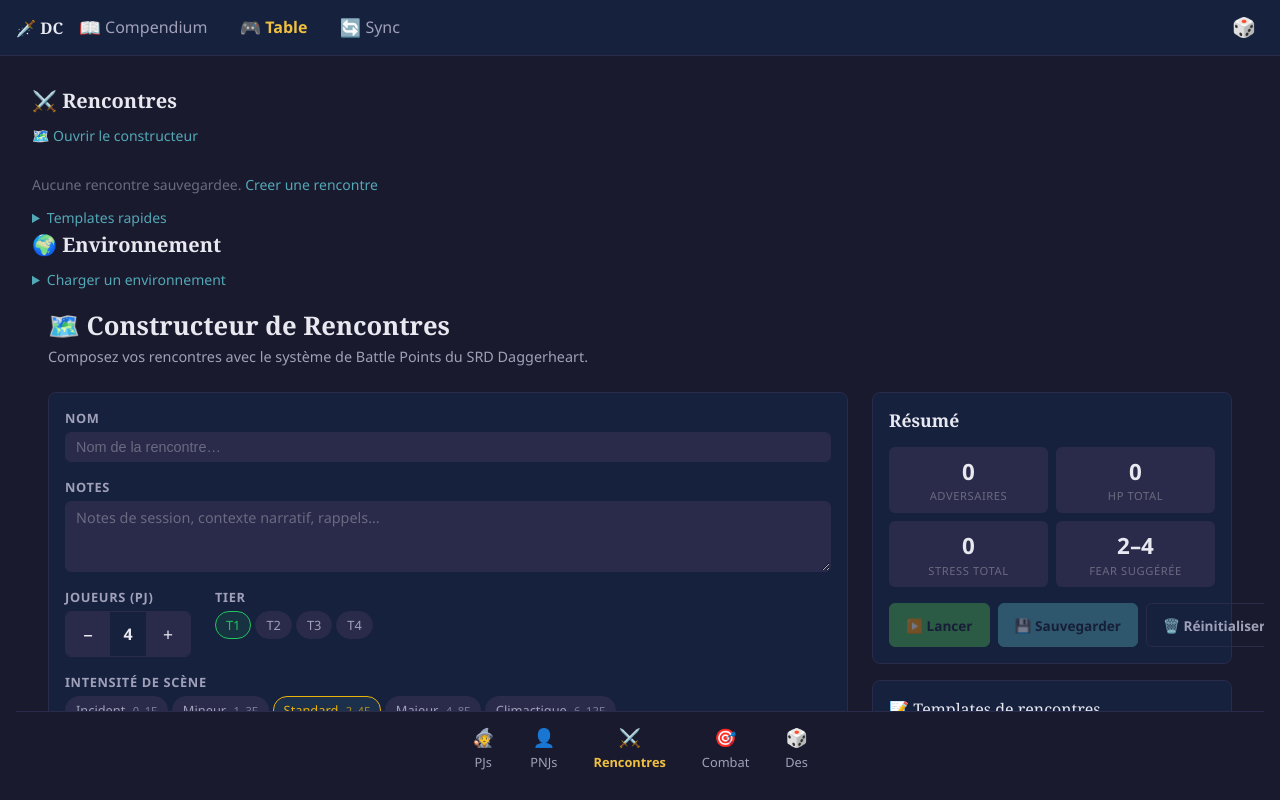
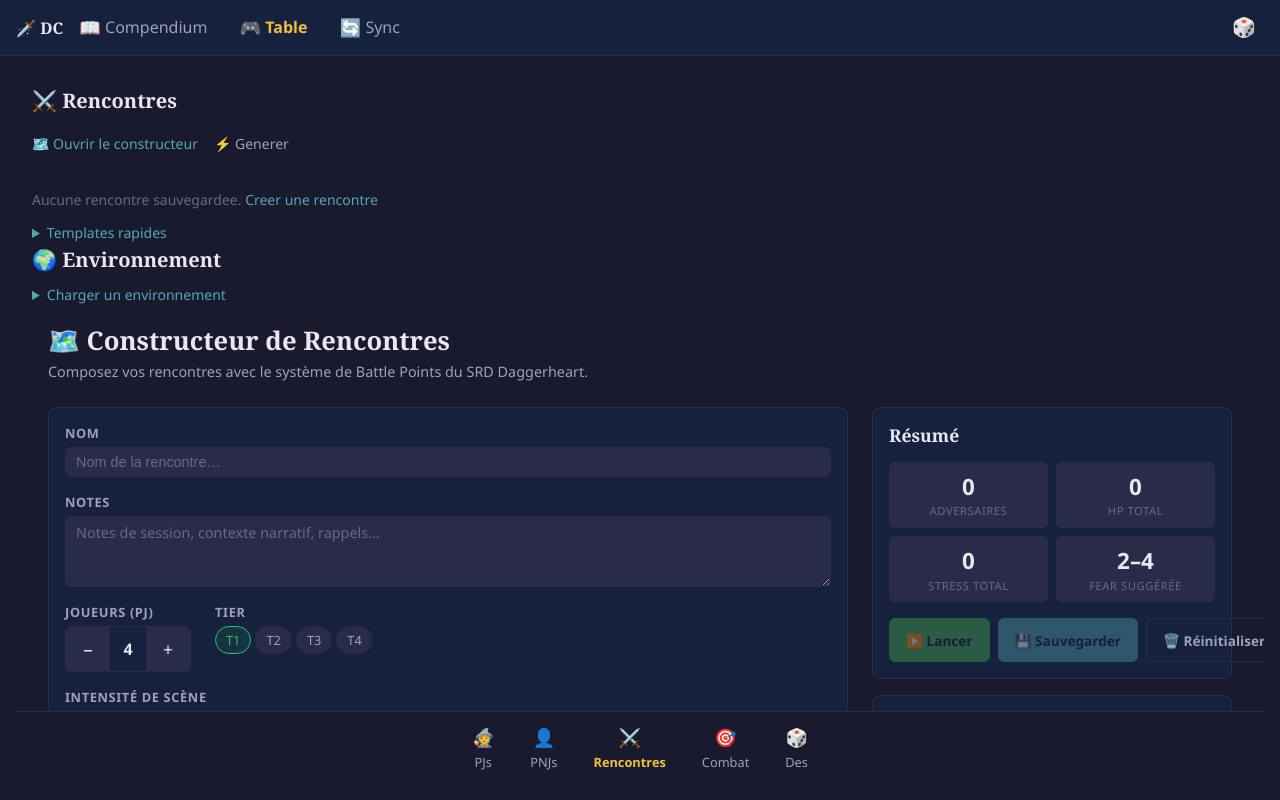
Before and after one commit to AlexielBlack/daggerheart-companion, a Vue app: page /daggerheart-companion/table/rencontres in a window 1280 px wide. Built offline with nearby package versions, Linux system fonts and the light colour scheme.

Commit message:
feat(session): EncounterLauncher — bouton generer et liens corriges vers Preparation
Co-Authored-By: Claude Sonnet 4.6 <noreply@anthropic.com>

```diff
--- a/src/modules/session/components/EncounterLauncher.vue
+++ b/src/modules/session/components/EncounterLauncher.vue
@@ -7,13 +7,22 @@
       <span aria-hidden="true">&#x2694;&#xFE0F;</span> Rencontres
     </h3>
 
-    <!-- Lien vers le constructeur complet -->
-    <router-link
-      to="/table/rencontres"
-      class="enc-launcher__builder-link"
-    >
-      &#x1F5FA;&#xFE0F; Ouvrir le constructeur
-    </router-link>
+    <!-- Lien vers le constructeur complet + bouton generation rapide -->
+    <div class="enc-launcher__header-actions">
+      <router-link
+        to="/table/prep/rencontres"
+        class="enc-launcher__builder-link"
+      >
+        &#x1F5FA;&#xFE0F; Ouvrir le constructeur
+      </router-link>
+      <button
+        class="btn btn--sm btn--ghost enc-launcher__generate-btn"
+        aria-label="Generer une rencontre"
+        @click="$emit('open-generator')"
+      >
+        &#x26A1; Generer
+      </button>
+    </div>
 
     <!-- Rencontres sauvegardees -->
     <details
@@ -63,7 +72,7 @@
       class="enc-launcher__empty"
     >
       Aucune rencontre sauvegardee.
-      <router-link to="/table/rencontres">
+      <router-link to="/table/prep/rencontres">
         Creer une rencontre
       </router-link>
     </p>
@@ -103,6 +112,8 @@ export default {
   components: {
     EncounterTemplatePicker
   },
+
+  emits: ['open-generator'],
 
   setup() {
     const router = useRouter()
@@ -173,7 +184,7 @@ export default {
      */
     function handleEdit(enc) {
       encounterStore.loadEncounter(enc)
-      router.push('/table/rencontres')
+      router.push('/table/prep/rencontres')
     }
 
     return {
@@ -194,6 +205,24 @@ export default {
   margin: 0 0 var(--space-sm) 0;
 }
 
+.enc-launcher__header-actions {
+  display: flex;
+  align-items: center;
+  gap: var(--space-sm);
+  margin-bottom: var(--space-md);
+}
+
+.enc-launcher__generate-btn {
+  border: 1px solid var(--color-border);
+  border-radius: var(--radius-sm);
+  color: var(--color-accent-hope);
+}
+
+.enc-launcher__generate-btn:hover {
+  background: var(--color-bg-secondary);
+  color: var(--color-text-primary);
+}
+
 .enc-launcher__builder-link {
   display: inline-flex;
   align-items: center;
@@ -201,7 +230,6 @@ export default {
   color: var(--color-accent-hope);
   text-decoration: none;
   font-size: var(--font-size-sm);
-  margin-bottom: var(--space-md);
   padding: var(--space-xs) 0;
 }
 
```
